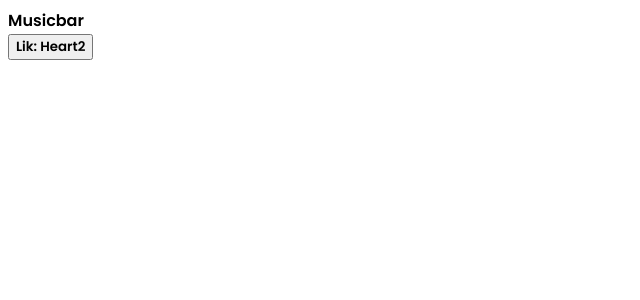
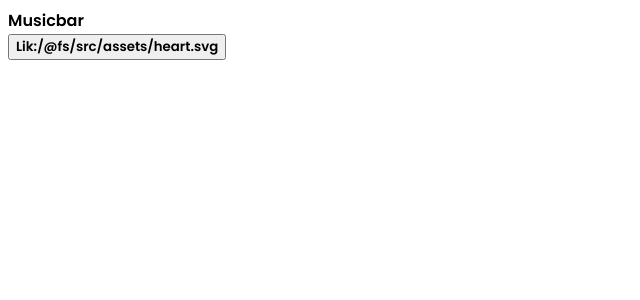
Before and after one commit to asselina94/my-app, a React (Create React App) app: page / in a window 1280 px wide. Shown: the top 300 px of the page, without its empty margins (0-640 px from the left). Built offline with nearby package versions, Linux system fonts and the light colour scheme.

Commit message:
Button in progress

```diff
--- a/src/App.js
+++ b/src/App.js
@@ -1,6 +1,6 @@
 import React from "react";
 import './App.css';
-import { Header, Musicbar, Genres, Row, Chartable, LikeButton, Cell } from "./components";
+import { Header, Musicbar, Genres, Row, Chartable, LikeButton, Cell } from "components";
 
 function App() {
 
--- a/src/components/Likebutton/Likebutton.jsx
+++ b/src/components/Likebutton/Likebutton.jsx
@@ -9,7 +9,7 @@ const LikeButton = () => {
   return (
     <div className = "btn" >
       <button onClick= {() => setLiked((prevLike) => !prevLike)}>
-      Lik: {like? "Heart1" : "Heart2"}
+      Lik:{Heart1}
       </button>
     </div>
   );
```
